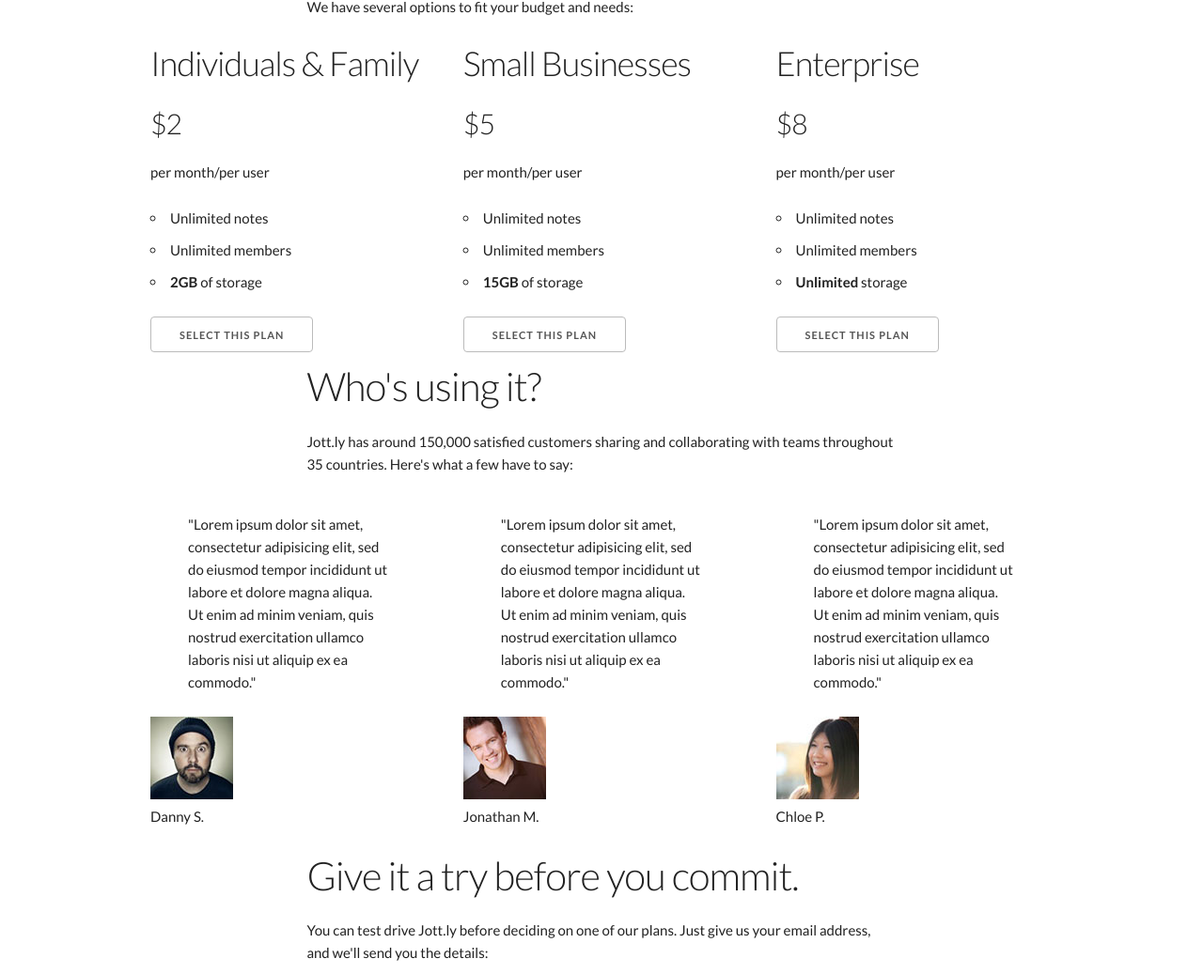
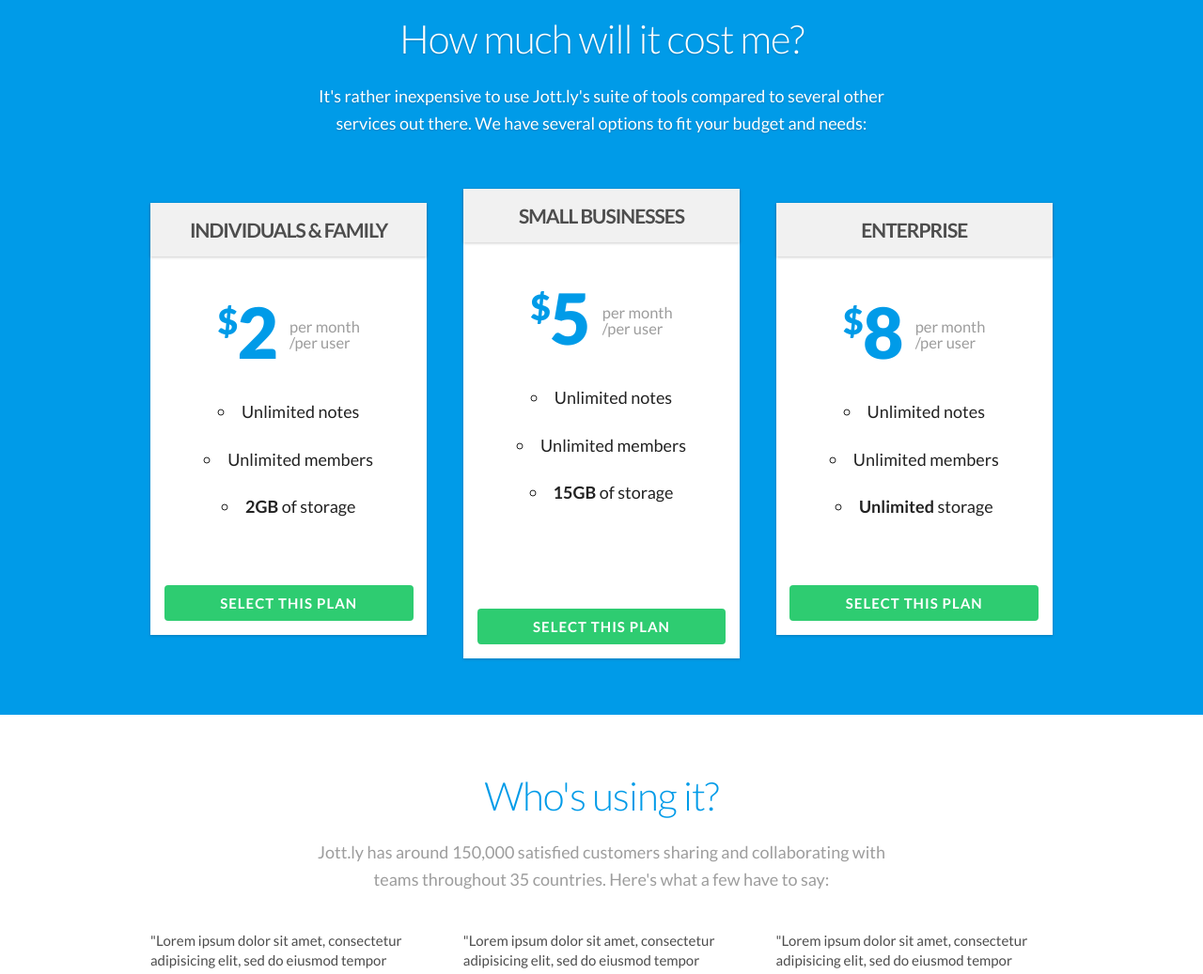
Before and after one commit to jlhanl/jottly1, a plain HTML site: page index.html in a window 1280 px wide. Shown: the part 1537-2574 px from the top of the page at 94% size. Drawn offline with Linux system fonts and the light colour scheme.

Commit message:
Styling Complete

```diff
--- a/css/skeleton.css
+++ b/css/skeleton.css
@@ -173,20 +173,23 @@ input[type="button"] {
   display: inline-block;
   height: 38px;
   padding: 0 30px;
-  color: #555;
+  color: #fff;
+  background-color: #009AE8;
   text-align: center;
-  font-size: 11px;
+  font-size: 1em;
   font-weight: 600;
   line-height: 38px;
   letter-spacing: .1rem;
   text-transform: uppercase;
   text-decoration: none;
   white-space: nowrap;
-  background-color: transparent;
   border-radius: 4px;
-  border: 1px solid #bbb;
+  border: none;
   cursor: pointer;
-  box-sizing: border-box; }
+  box-sizing: border-box;
+  -moz-background-clip: padding;
+  -webkit-background-clip: padding-box;
+  background-clip: padding-box; /*prevents bg color from leaking*/}
 .button:hover,
 button:hover,
 input[type="submit"]:hover,
@@ -197,8 +200,9 @@ button:focus,
 input[type="submit"]:focus,
 input[type="reset"]:focus,
 input[type="button"]:focus {
-  color: #333;
-  border-color: #888;
+  color: #fff;
+  border-color: transparent;
+  background-color: #0483c3;
   outline: 0; }
 .button.button-primary,
 button.button-primary,
@@ -240,7 +244,8 @@ select {
   border: 1px solid #D1D1D1;
   border-radius: 4px;
   box-shadow: none;
-  box-sizing: border-box; }
+  box-sizing: border-box;
+  width: 100%; }
 /* Removes awkward default styles on some inputs for iOS */
 input[type="email"],
 input[type="number"],
@@ -486,3 +491,228 @@ header p {
 header p strong {
   color: #fff;
 }
+
+
+/* Benefits */
+
+.benefits {
+  padding: 4em 0 0;
+  text-align: center
+}
+
+.benefits h2 {
+  color: #009be8;
+  font-weight: 300;
+}
+
+.benefits p {
+  color: #9d9d9d;
+  font-size: 1.2em;
+}
+
+img {
+  max-width: 100%;
+  height: auto;
+}
+
+/* Pricing */
+
+.pricing {
+  background: #009be8;
+  padding: 4em 0;
+  text-align: center;
+}
+
+.pricing h2 {
+  color: #fff;
+  font-weight: 300;
+  text-shadow: 0 1px 2px rgba(0,0,0,.2);
+}
+
+.pricing p {
+  color: #fff;
+  text-shadow: 0 1px 2px rgba(0,0,0,.2);
+  font-size: 1.2em;
+}
+
+.pricebox {
+  background-color: #fff;
+  -moz-box-shadow: 0 1px 3px rgba(0,0,0,.2);
+  -webkit-box-shadow: 0 1px 3px rgba(0,0,0,.2);
+  box-shadow: 0 1px 3px rgba(0,0,0,.2);
+  margin-top: 3em;
+  height: 460px;
+  position: relative;
+}
+
+.pricebox.deal {
+  margin-top: 2em;
+  height: 500px;
+}
+
+.pricebox header {
+  background-color: #f1f1f1;
+  -moz-box-shadow: 0 1px 3px rgba(0,0,0,.2);
+  -webkit-box-shadow: 0 1px 3px rgba(0,0,0,.2);
+  box-shadow: 0 1px 3px rgba(0,0,0,.2);
+  padding: 1em 0;
+  margin-bottom: 2em;
+}
+
+.pricebox header h3 {
+  color: #4d4d4d;
+  font-size: 1.4em;
+  text-transform: uppercase;
+  margin: 0;
+  font-weight: 600;
+}
+
+.pricebox section button {
+  background: #2ecc71;
+  position: absolute;
+  bottom: 1em;
+  width: 90%;
+  left: 0;
+  right: 0;
+  margin: 0 auto;
+  text-align: center;
+}
+
+.pricebox section button:hover {
+  background: #1fae5c;
+}
+
+.pricebox section h4 {
+  display: inline-block;
+  color: #009be8;
+  font-size: 5em;
+  font-weight: 900;
+  vertical-align: top;
+  margin-right: 10px;
+}
+
+.pricebox section h4 span {
+  font-size: 0.5em;
+  line-height: 1;
+  vertical-align: top;
+  position: relative;
+  top: 20px;
+}
+
+.pricing .pricebox section p {
+  display: inline-block;
+  color: #9d9d9d;
+  text-shadow: none;
+  line-height: 1;
+  position: relative;
+  top: 2.25em;
+  font-size: 1.1em;
+  text-align: left;
+}
+
+.pricebox section ul li {
+  font-size: 1.2em;
+  margin-bottom: 1.2em;
+}
+
+/* Testimonials */
+
+.testimonials {
+  padding: 4em 0;
+  text-align: center;
+}
+
+.testimonials h2 {
+  color: #009be8;
+  font-weight: 300;
+}
+
+.testimonials p {
+  color: #9d9d9d;
+  font-size: 1.2em;
+}
+
+.testimonials blockquote {
+  border: none;
+  text-align: left;
+  padding: 0 1.5em 0 0;
+  font-size: 1em;
+  color: #4d4d4d;
+  line-height: 1.4;
+  margin: 1em 0;
+}
+
+.testimonials .avatar img {
+  border-radius: 50%;
+  float: left;
+  display: inline;
+  margin-right: 1em;
+  width: 65px;
+  height: 65px;
+}
+
+.testimonials .avatar p {
+  text-align: left;
+  padding-top: 1em;
+  color: #5d5d5d;
+  font-weight: 900;
+}
+
+/* Action */
+
+.action {
+  background: url('../images/action.jpg') top center no-repeat;
+  background-size: cover;
+  min-height: 180px;
+  width: 100%;
+  padding: 4em 0;
+  text-align: center;
+}
+
+.action h2 {
+  color: #fff;
+  font-weight: 300;
+  text-shadow: 0 1px 2px rgba(0,0,0,.2);
+}
+
+.action p {
+  color: #fff;
+  text-shadow: 0 1px 2px rgba(0,0,0,.2);
+  font-size: 1.2em;
+}
+
+/* Footer */
+
+footer {
+  background: #009be8;
+  padding: 1em 0;
+}
+
+footer nav ul {
+  margin-top: 0.5em;
+}
+
+footer nav ul li {
+  display: inline;
+  margin: 0;
+}
+
+footer nav ul li a {
+  color: #fff;
+  text-decoration: none;
+  text-transform: uppercase;
+  margin: 0 1em 0 0;
+  font-size: 1em;
+}
+
+footer img {
+  float: right;
+}
+
+footer p {
+  color: #fff;
+  line-height: 1;
+  text-transform: uppercase;
+  font-size: 0.7em;
+  margin-top: 0.5em;
+}
--- a/index.html
+++ b/index.html
@@ -100,8 +100,8 @@
               <h3>Individuals &amp; Family</h3>
             </header>
             <section>
-              <h4>$2</h4>
-              <p>per month/per user</p>
+              <h4><span>$</span>2</h4>
+              <p>per month<br/>/per user</p>
               <ul>
                 <li>Unlimited notes</li>
                 <li>Unlimited members</li>
@@ -113,13 +113,13 @@
         </div>
 
         <div class="one-third column">
-          <div class="pricebox">
+          <div class="pricebox deal">
             <header>
               <h3>Small Businesses</h3>
             </header>
             <section>
-              <h4>$5</h4>
-              <p>per month/per user</p>
+              <h4><span>$</span>5</h4>
+              <p>per month<br/>/per user</p>
               <ul>
                 <li>Unlimited notes</li>
                 <li>Unlimited members</li>
@@ -136,8 +136,8 @@
               <h3>Enterprise</h3>
             </header>
             <section>
-              <h4>$8</h4>
-              <p>per month/per user</p>
+              <h4><span>$</span>8</h4>
+              <p>per month<br/>/per user</p>
               <ul>
                 <li>Unlimited notes</li>
                 <li>Unlimited members</li>
```
